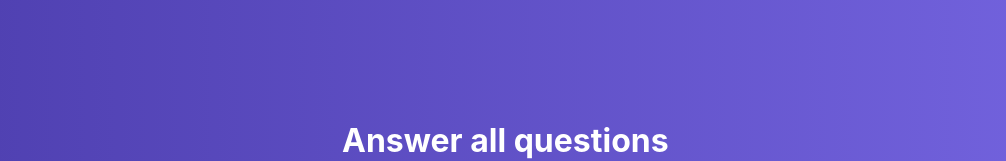
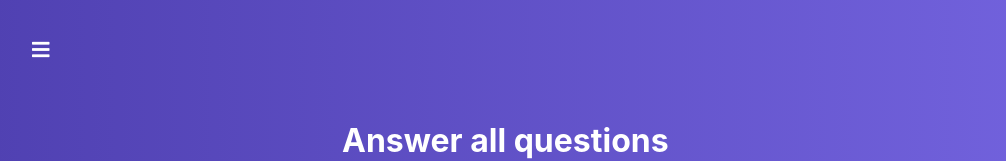
Before and after one commit to svdfsdev/react-udemy-course, a React app in the folder react-quiz/: page / in a window 1280 px wide. Shown: the top 161 px of the page, without its empty margins (8-1014 px from the left). Built offline with nearby package versions, Linux system fonts and the light colour scheme.

Commit message:
feat: add toogler menu

```diff
--- /dev/null
+++ b/react-quiz/src/components/Navigation/MenuToogle/MenuToogle.jsx
@@ -0,0 +1,18 @@
+import React from 'react';
+import classes from './MenuToogle.module.scss';
+
+const MenuToogle = (props) => {
+  const { onToogle, isOpen } = props;
+  const cls = [classes.MenuToogle, 'fa'];
+
+  if (isOpen) {
+    cls.push('fa-times');
+    cls.push(classes.open);
+  } else {
+    cls.push('fa-bars');
+  }
+
+  return <i className={cls.join(' ')} onClick={onToogle} />;
+};
+
+export default MenuToogle;
--- /dev/null
+++ b/react-quiz/src/components/Navigation/MenuToogle/MenuToogle.module.scss
@@ -0,0 +1,18 @@
+.MenuToogle {
+  position: fixed;
+  top: 40px;
+  left: 40px;
+  font-size: 20px;
+  cursor: pointer;
+  color: #fff;
+  transition: opacity, all 0.22s ease-in;
+  z-index: 100;
+
+  :hover {
+    opacity: 0.7;
+  }
+}
+
+.open {
+  left: 320px;
+}
--- a/react-quiz/src/hoc/Layout/Layout.jsx
+++ b/react-quiz/src/hoc/Layout/Layout.jsx
@@ -1,10 +1,23 @@
 import React, { Component } from 'react';
+import MenuToogle from '../../components/Navigation/MenuToogle/MenuToogle';
 import classes from './Layout.module.scss';
 
 class Layout extends Component {
+  state = {
+    menu: false,
+  };
+
+  toogleMenuHandler = () => {
+    this.setState({ menu: !this.state.menu });
+  };
+
   render() {
     return (
       <div className={classes.Layout}>
+        <MenuToogle
+          onToogle={this.toogleMenuHandler}
+          isOpen={this.state.menu}
+        />
         <main>{this.props.children}</main>
       </div>
     );
```
Also changed, not shown: react-quiz/src/components/ToogleMenu/MenuToogle.jsx (deleted), react-quiz/src/components/ToogleMenu/MenuToogle.module.scss (deleted), 1 other file (tests, documents, lock files or other folders).
